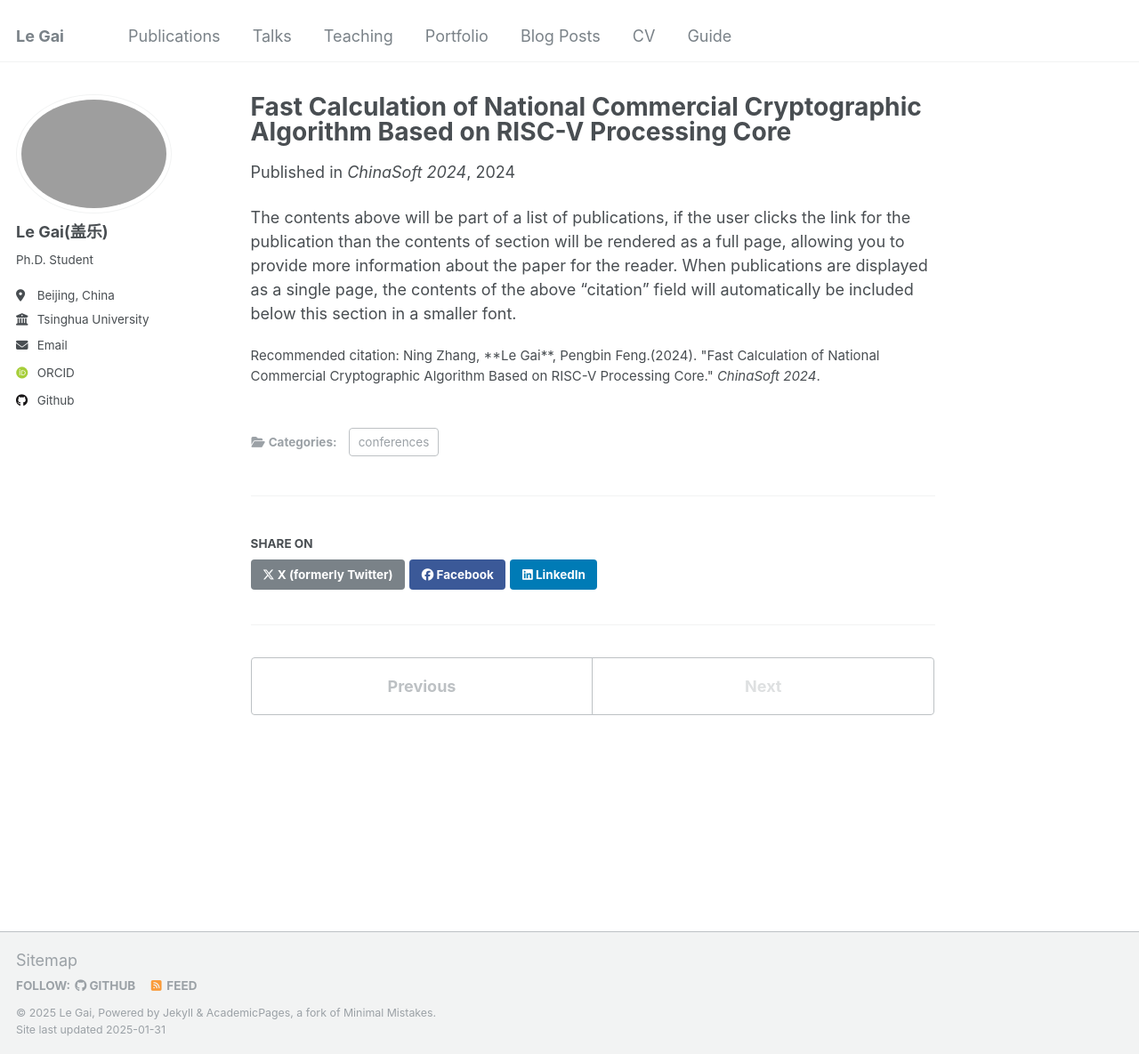
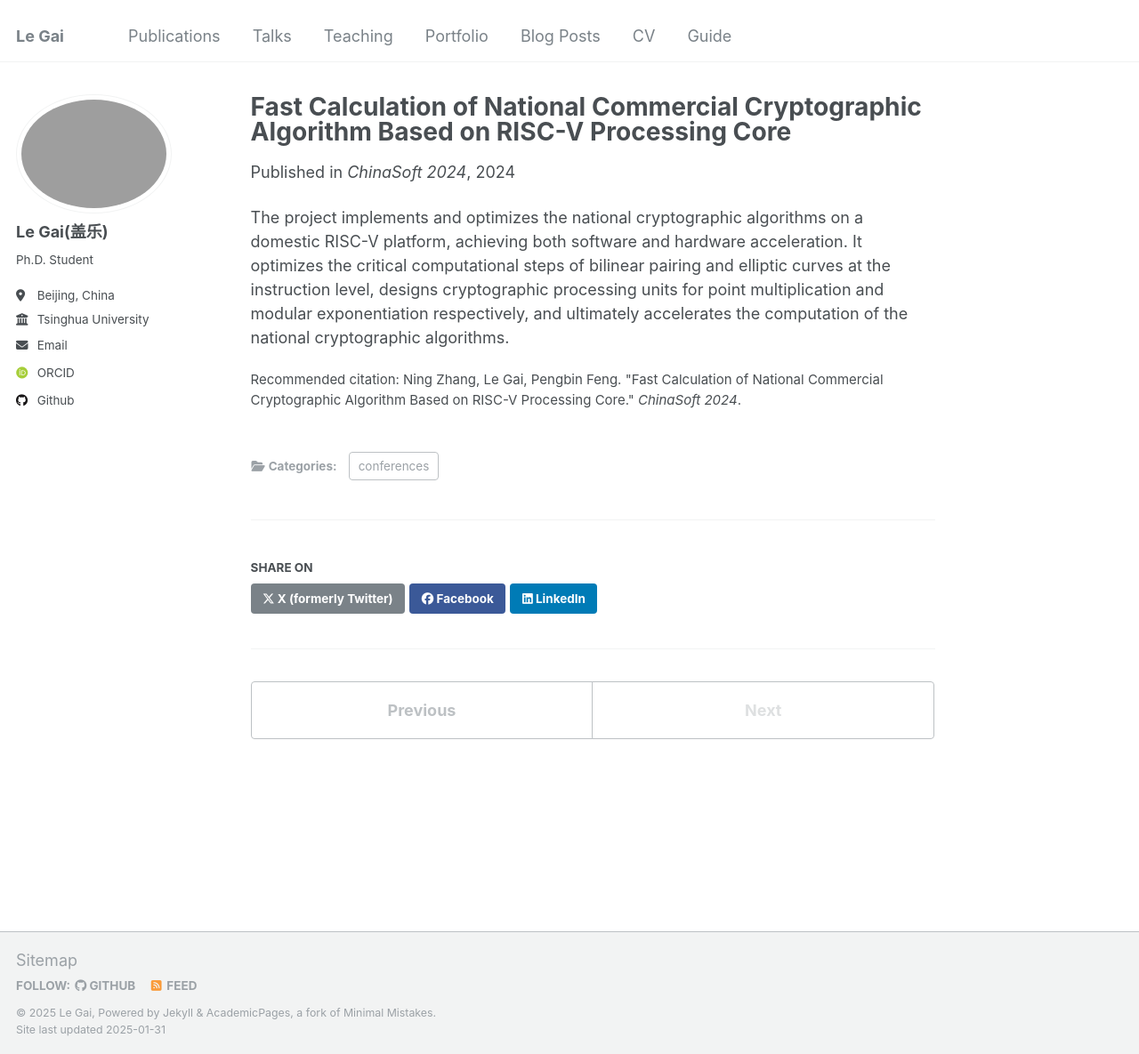
Before and after one commit to LeGai325/LeGai325.github.io, a Jekyll site: the page built from _publications/2024-02-17-paper-title-number-4.md, in a window 1280 px wide and 1185 px high. Shown: the whole window at 89% size. Built offline with Jekyll 4.4.1, drawn with Linux system fonts in a browser that asks for light colours; some web fonts are replaced.

Commit message:
Update 2024-02-17-paper-title-number-4.md

```diff
--- a/_publications/2024-02-17-paper-title-number-4.md
+++ b/_publications/2024-02-17-paper-title-number-4.md
@@ -4,7 +4,7 @@ collection: publications
 category: conferences
 date: 2024-11-17
 venue: 'ChinaSoft 2024'
-citation: 'Ning Zhang, **Le Gai**, Pengbin Feng.(2024). &quot;Fast Calculation of National Commercial Cryptographic Algorithm Based on RISC-V Processing Core.&quot; <i>ChinaSoft 2024</i>.'
+citation: 'Ning Zhang, Le Gai, Pengbin Feng. &quot;Fast Calculation of National Commercial Cryptographic Algorithm Based on RISC-V Processing Core.&quot; <i>ChinaSoft 2024</i>.'
 ---
 
-The contents above will be part of a list of publications, if the user clicks the link for the publication than the contents of section will be rendered as a full page, allowing you to provide more information about the paper for the reader. When publications are displayed as a single page, the contents of the above "citation" field will automatically be included below this section in a smaller font.
+The project implements and optimizes the national cryptographic algorithms  on a domestic RISC-V platform, achieving both software and hardware  acceleration. It optimizes the critical computational steps of bilinear  pairing and elliptic curves at the instruction level, designs  cryptographic processing units for point multiplication and modular  exponentiation respectively, and ultimately accelerates the computation  of the national cryptographic algorithms.
```
